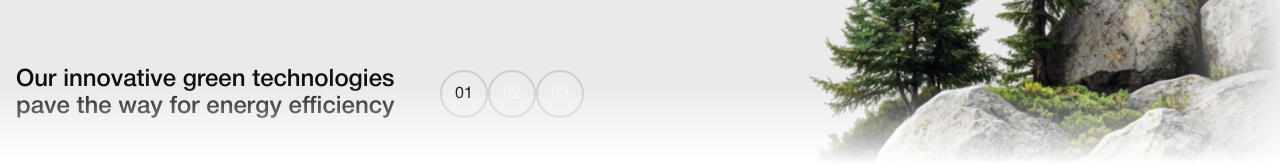
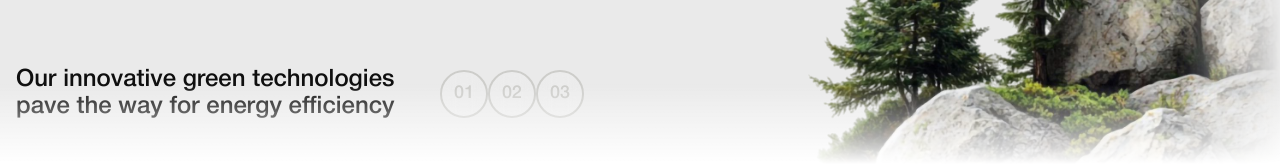
Before and after one commit to KristinaPotapenko/GreenMotive, a React (Vite) app: page / in a window 1280 px wide. Shown: the part 588-756 px from the top of the page. Built offline with nearby package versions, Linux system fonts and the light colour scheme; a web font is replaced by a local one.

Commit message:
feat: add hover, slide change logic and animation to SliderNavigation

```diff
--- a/src/react/components/ui/SliderNavigation/SliderNavigation.module.scss
+++ b/src/react/components/ui/SliderNavigation/SliderNavigation.module.scss
@@ -9,18 +9,30 @@
     @include square(var(--icon-size-big));
     @include flex-center;
 
-    color: var(--primary-color-light);
+    font-size: 18px;
+    font-weight: 500;
+    color: var(--color-gray);
     background: rgba(255, 255, 255, 0.1);
     backdrop-filter: blur(10px);
     border: var(--border-gray-light);
     border-radius: var(--border-radius-big);
     transition: all var(--transition-duration) ease;
     cursor: pointer;
+    user-select: none;
+    transition: transform 0.3s ease, background-color 0.3s ease,
+      box-shadow 0.3s ease, color 0.3s ease;
+
+    @include hover {
+      background-color: rgba(255, 255, 255, 0.15);
+      color: var(--primary-color-dark);
+      transform: scale(1.1);
+      box-shadow: 0 4px 8px rgba(0, 0, 0, 0.12);
+    }
 
     @include tablet {
-      @include square(56px);
+      @include square(52px);
 
-      font-size: 24px;
+      font-size: 20px;
     }
 
     @include mobile {
--- a/src/react/components/ui/SliderNavigation/SliderNavigation.tsx
+++ b/src/react/components/ui/SliderNavigation/SliderNavigation.tsx
@@ -1,10 +1,25 @@
-import { useEffect } from "react";
+import React, { useEffect } from "react";
 import gsap from "gsap";
 import cl from "classnames";
 
+import { useWindowWidth } from "../../../../scripts/hooks/useWindowWidth";
+
 import styles from "./SliderNavigation.module.scss";
 
-export const SliderNavigation = () => {
+interface SliderNavigationProps {
+  section?: React.RefObject<HTMLElement | null>;
+  activeSlide: number;
+  onChangeSlide: (index: number) => void;
+}
+
+export const SliderNavigation = ({
+  section,
+  activeSlide,
+  onChangeSlide,
+}: SliderNavigationProps) => {
+  const windowWidth = useWindowWidth();
+  const isTablet = windowWidth <= 1023;
+
   useEffect(() => {
     const items = gsap.utils.toArray<HTMLElement>("[data-item]");
     gsap.fromTo(
@@ -20,18 +35,79 @@ export const SliderNavigation = () => {
     );
   }, []);
 
+  useEffect(() => {
+    if (!section) return;
+
+    const items = gsap.utils.toArray<HTMLElement>("[data-item]");
+
+    if (isTablet) {
+      gsap.fromTo(
+        items,
+        { y: 0, opacity: 1 },
+        {
+          scrollTrigger: {
+            trigger: section.current,
+            start: "80% center",
+            end: "+=300px",
+            scrub: true,
+          },
+          opacity: 0,
+          y: -60,
+          duration: 1,
+          stagger: 0.2,
+          ease: "power3.out",
+        }
+      );
+
+      return;
+    }
+
+    gsap.fromTo(
+      items,
+      { y: 0, opacity: 1 },
+      {
+        scrollTrigger: {
+          trigger: section.current,
+          start: "90% center",
+          end: "+=300px",
+          scrub: true,
+        },
+        opacity: 0,
+        y: -60,
+        duration: 1,
+        stagger: 0.2,
+        ease: "power3.out",
+      }
+    );
+  }, []);
+
   return (
     <ul className={styles.navigation}>
       <li
-        className={cl(styles.navigationItem, styles.navigationItemActive)}
+        className={cl(styles.navigationItem, {
+          [styles.navigationItemActive]: activeSlide === 0,
+        })}
         data-item
+        onClick={() => onChangeSlide(0)}
       >
         01
       </li>
-      <li className={styles.navigationItem} data-item>
+      <li
+        className={cl(styles.navigationItem, {
+          [styles.navigationItemActive]: activeSlide === 1,
+        })}
+        data-item
+        onClick={() => onChangeSlide(1)}
+      >
         02
       </li>
-      <li className={styles.navigationItem} data-item>
+      <li
+        className={cl(styles.navigationItem, {
+          [styles.navigationItemActive]: activeSlide === 2,
+        })}
+        data-item
+        onClick={() => onChangeSlide(2)}
+      >
         03
       </li>
     </ul>
```
